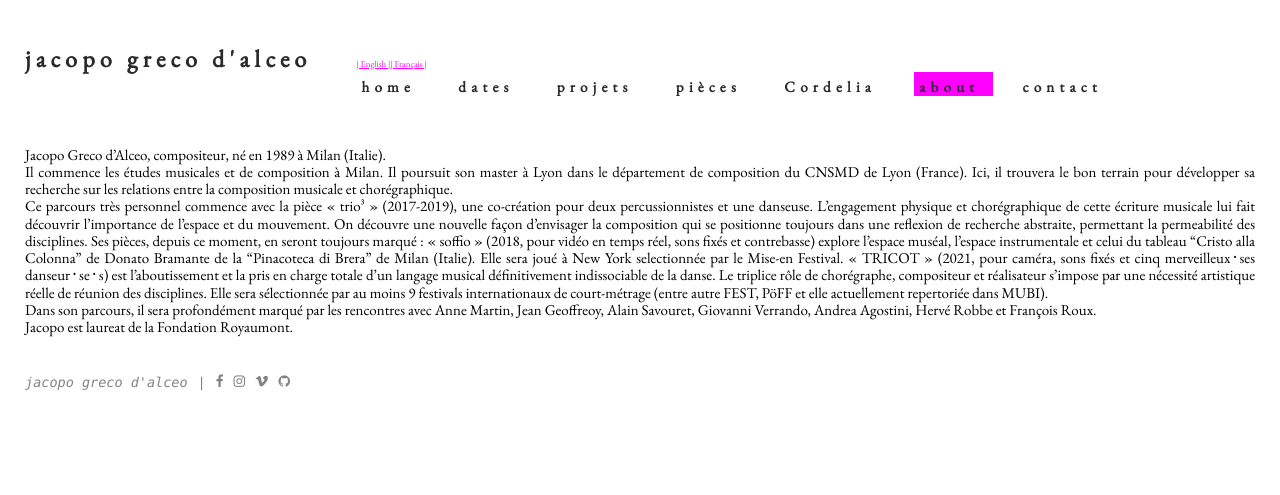
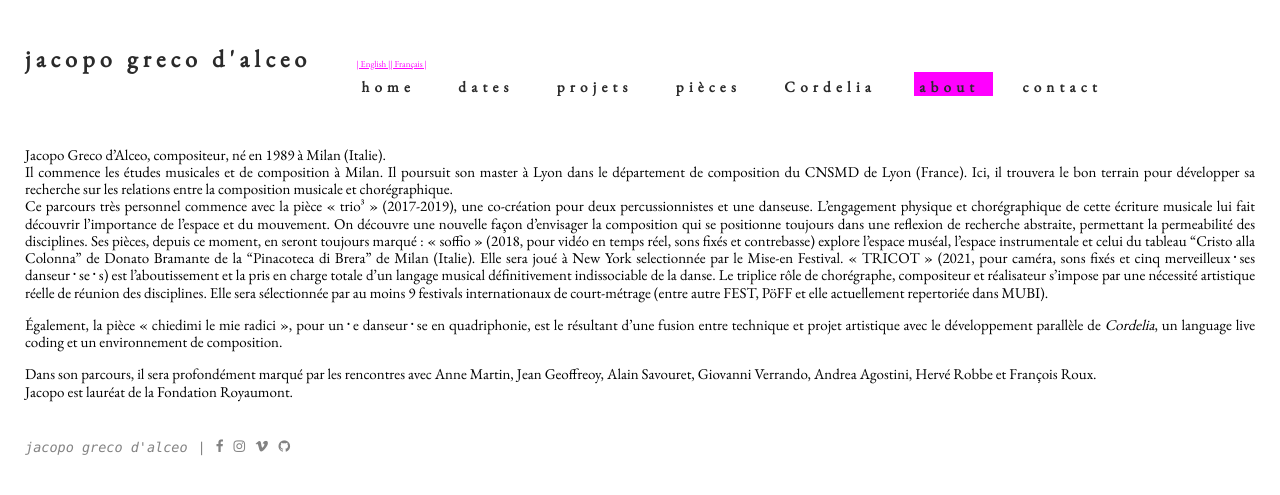
Before and after one commit to jacopogrecodalceo/jacopogrecodalceo.github.io, a Jekyll site: the page built from content/_fr/about.md, in a window 1280 px wide. Shown: the top 495 px of the page. Built offline with Jekyll 4.4.1, drawn with Linux system fonts in a browser that asks for light colours.

Commit message:
bio changement

```diff
--- a/content/_fr/about.md
+++ b/content/_fr/about.md
@@ -6,5 +6,8 @@ description: Page de présentation de Jacopo Greco d'Alceo
 Jacopo Greco d'Alceo, compositeur, né en 1989 à Milan (Italie).<br>
 Il commence les études musicales et de composition à Milan. Il poursuit son master à Lyon dans le département de composition du CNSMD de Lyon (France). Ici, il trouvera le bon terrain pour développer sa recherche sur les relations entre la composition musicale et chorégraphique.<br>
 Ce parcours très personnel commence avec la pièce « trio³ » (2017-2019), une co-création pour deux percussionnistes et une danseuse. L'engagement physique et chorégraphique de cette écriture musicale lui fait découvrir l'importance de l'espace et du mouvement. On découvre une nouvelle façon d’envisager la composition qui se positionne toujours dans une reflexion de recherche abstraite, permettant la permeabilité des disciplines. Ses pièces, depuis ce moment, en seront toujours marqué : « soffio » (2018, pour vidéo en temps réel, sons fixés et contrebasse) explore l'espace muséal, l’espace instrumentale et celui du tableau "Cristo alla Colonna" de Donato Bramante de la "Pinacoteca di Brera" de Milan (Italie). Elle sera joué à  New York selectionnée par le Mise-en Festival. « TRICOT » (2021, pour caméra, sons fixés et cinq merveilleux᛫ses danseur᛫se᛫s) est l'aboutissement et la pris en charge totale d'un langage musical définitivement indissociable de la danse. Le triplice rôle de chorégraphe, compositeur et réalisateur s’impose par une nécessité artistique réelle de réunion des disciplines. Elle sera sélectionnée par au moins 9 festivals internationaux de court-métrage (entre autre FEST, PöFF et elle actuellement repertoriée dans MUBI).<br>
+
+Également, la pièce « chiedimi le mie radici », pour un᛫e danseur᛫se en quadriphonie, est le résultant d'une fusion entre technique et projet artistique avec le développement parallèle de *Cordelia*, un language live coding et un environnement de composition.
+
 Dans son parcours, il sera profondément marqué par les rencontres avec Anne Martin, Jean Geoffreoy, Alain Savouret, Giovanni Verrando, Andrea Agostini, Hervé Robbe et François Roux.<br>
-Jacopo est laureat de la Fondation Royaumont.
+Jacopo est lauréat de la Fondation Royaumont.
```
